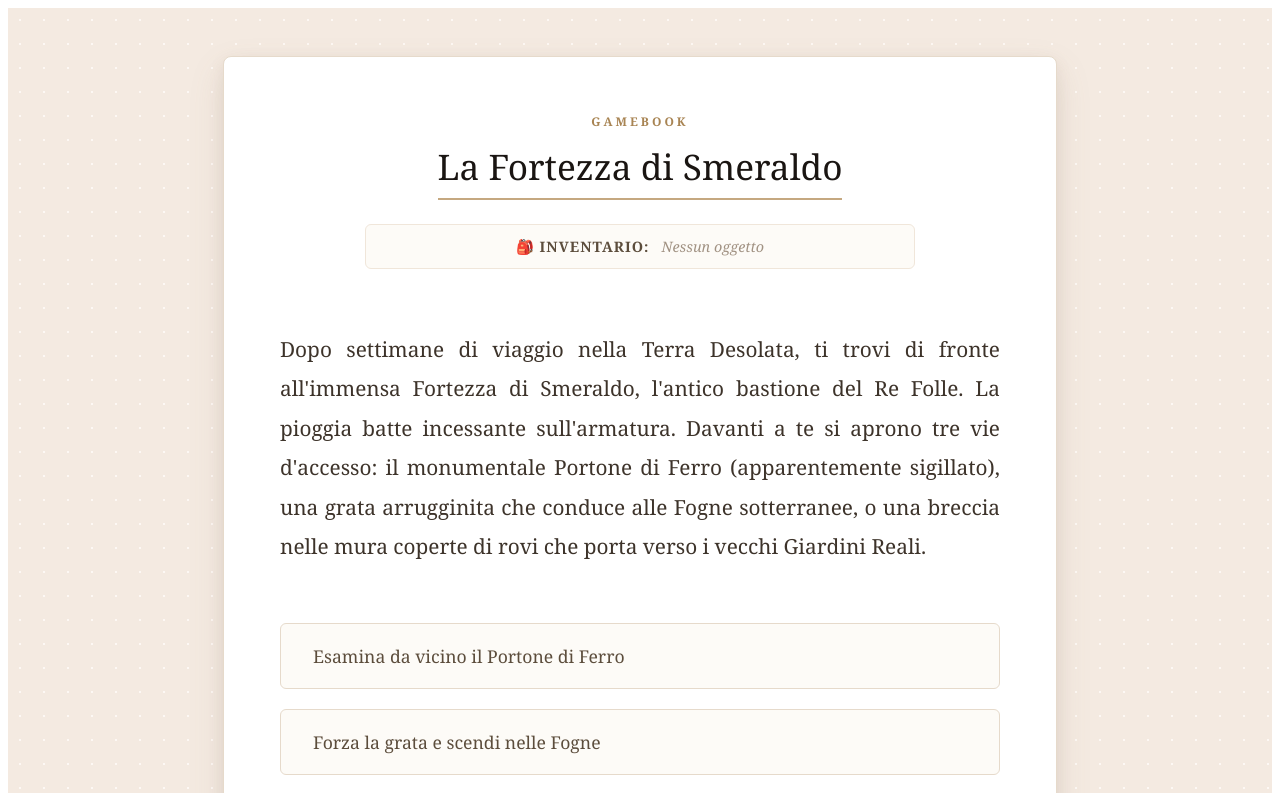
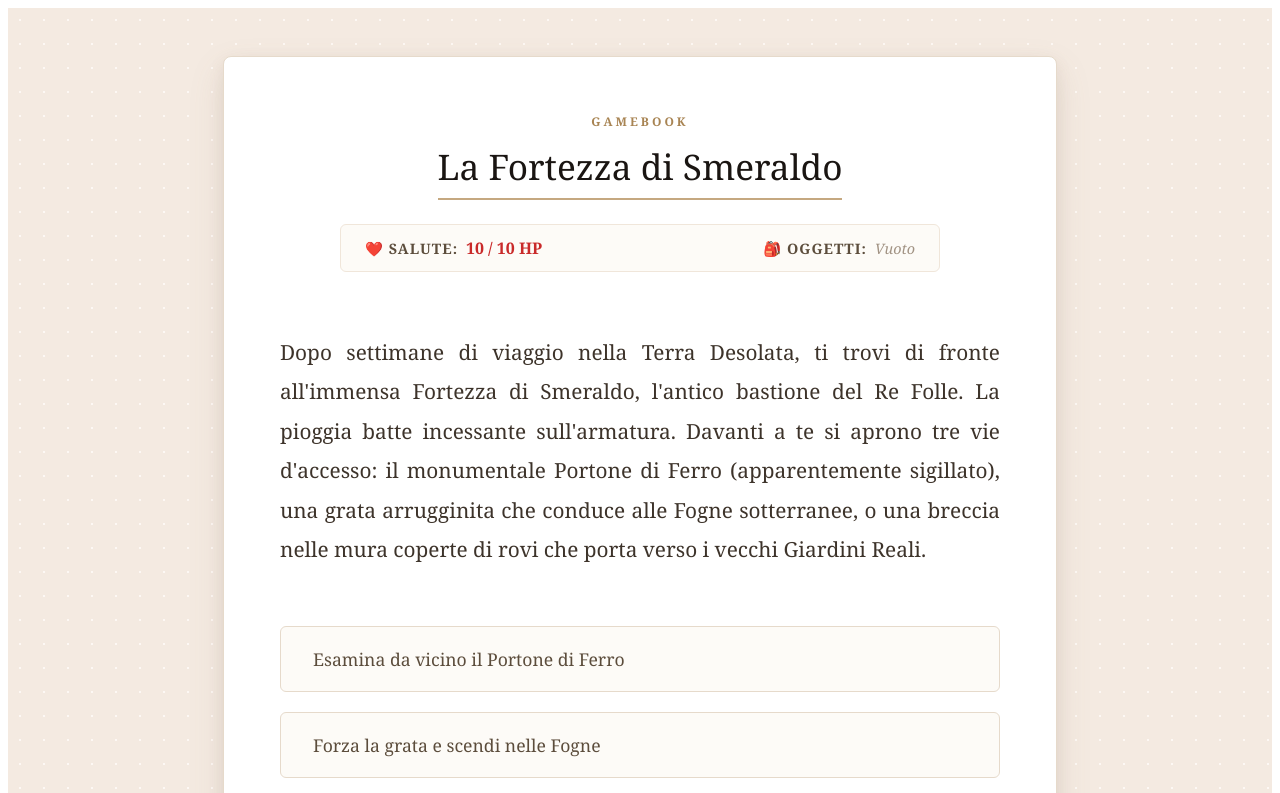
Before and after one commit to IlariA-16/gamebook-engine, an Angular app: page / in a window 1280 px wide. Shown: the top 793 px of the page. Built offline with nearby package versions, Linux system fonts and the light colour scheme.

Commit message:
style: aggiunge stili per status-bar, sezioni hp e bottoni disabilitati

```diff
--- a/src/app/app.css
+++ b/src/app/app.css
@@ -21,7 +21,7 @@
   border: 1px solid #e6dacb;
 }
 
-/* Intestazione Opzione B - Stile Romanzo Classico */
+/* Intestazione Classica */
 .game-header {
   text-align: center;
   margin-bottom: 2.5rem;
@@ -43,30 +43,42 @@
   margin: 0 0 1.5rem 0;
   padding-bottom: 0.5rem;
   display: inline-block;
-  border-bottom: 2px solid #c5a880; /* Linea decorativa inferiore bronzo/oro */
+  border-bottom: 2px solid #c5a880;
   font-family: 'Georgia', serif;
 }
 
-/* INTERFACCIA BARRA INVENTARIO */
-.inventory-bar {
+/* BARRA DELLO STATO (HP + INVENTARIO) */
+.status-bar {
   display: flex;
+  justify-content: space-between;
   align-items: center;
-  justify-content: center;
-  gap: 0.75rem;
+  gap: 1.5rem;
   background-color: #fdfbf7;
   border: 1px solid #f0e6da;
   padding: 0.75rem 1.5rem;
   border-radius: 6px;
-  max-width: 500px;
-  margin: 0 auto;
+  max-width: 550px;
+  margin: 0 auto 1.5rem auto;
 }
 
-.inventory-title {
+.hp-section, .inventory-section {
+  display: flex;
+  align-items: center;
+  gap: 0.5rem;
+}
+
+.status-title {
   font-size: 0.9rem;
   font-weight: bold;
   color: #5c4d3c;
   text-transform: uppercase;
   letter-spacing: 1px;
+}
+
+.hp-value {
+  font-size: 1rem;
+  font-weight: bold;
+  color: #c92a2a;
 }
 
 .inventory-items {
@@ -106,14 +118,14 @@
   text-align: justify;
 }
 
-/* Contenitore dei Bottoni delle Scelte */
+/* Contenitore Scelte */
 .choices-container {
   display: flex;
   flex-direction: column;
   gap: 1.25rem;
 }
 
-/* Pulsanti stile Capitolo */
+/* Pulsanti Scelta */
 .btn-choice {
   background-color: #fdfbf7;
   color: #5c4d3c;
@@ -138,12 +150,11 @@
   transform: translateY(-1px);
 }
 
-/* PULSANTI DISABILITATI (SCELTE BLOCCATE) */
 .btn-choice:disabled {
   background-color: #f5f5f5;
   color: #a1a1a1;
   border-color: #e0e0e0;
-  cursor: not-allowed; /* Cursore di blocco */
+  cursor: not-allowed;
   opacity: 0.6;
 }
 
@@ -154,7 +165,7 @@
   font-weight: bold;
 }
 
-/* Schermata di Fine Gioco / Vittoria */
+/* Fine Gioco */
 .ending-container {
   text-align: center;
   padding: 3rem 0 1rem 0;
@@ -195,7 +206,6 @@
   box-shadow: 0 4px 12px rgba(44, 37, 32, 0.2);
 }
 
-/* Caricamento */
 .loading {
   text-align: center;
   padding: 4rem;
--- a/src/app/app.html
+++ b/src/app/app.html
@@ -8,9 +8,17 @@
         <h2>{{ node.title }}</h2>
       }
 
-      <!-- BARRA DELL'INVENTARIO -->
-      <div class="inventory-bar">
-        <span class="inventory-title">🎒 Inventario:</span>
+      <!-- BARRA DELLO STATO (HP + INVENTARIO) -->
+      <div class="status-bar">
+        <!-- Sezione Punti Vita -->
+        <div class="hp-section">
+          <span class="status-title">❤️ Salute:</span>
+          <span class="hp-value">{{ hp$ | async }} / 10 HP</span>
+        </div>
+
+        <!-- Sezione Inventario -->
+        <div class="inventory-section">
+          <span class="status-title">🎒 Oggetti:</span>
           @if (inventory$ | async; as items) {
             @if (items.length > 0) {
               <div class="inventory-items">
@@ -19,9 +27,10 @@
                 }
               </div>
             } @else {
-            <span class="inventory-empty">Nessun oggetto</span>
+              <span class="inventory-empty">Vuoto</span>
             }
           }
+        </div>
       </div>
     </header>
 
--- a/src/app/app.ts
+++ b/src/app/app.ts
@@ -10,28 +10,31 @@ import { StoryService } from './story';
   styleUrl: './app.css'
 })
 export class AppComponent {
-  // Espone lo stato della scena e dell'inventario direttamente al file HTML
+  // Dichiariamo solo le variabili in alto senza assegnarle
   currentNode$;
   inventory$;
+  hp$;
 
-  constructor(private story: StoryService) {
-    this.currentNode$ = this.story.currentNode$;
-    this.inventory$ = this.story.inventory$;
+  // Le assegniamo qui dentro, dove "storyService" è finalmente pronto e utilizzabile!
+  constructor(private storyService: StoryService) {
+    this.currentNode$ = this.storyService.currentNode$;
+    this.inventory$ = this.storyService.inventory$;
+    this.hp$ = this.storyService.hp$;
   }
 
   // Verifica se il giocatore soddisfa i requisiti della scelta
   canChoose(requiredItem?: string): boolean {
-    if (!requiredItem) return true; // Scelta libera
-    return this.story.hasItem(requiredItem);
+    if (!requiredItem) return true;
+    return this.storyService.hasItem(requiredItem);
   }
 
   // Gestisce il click del giocatore su una scelta
   makeChoice(nextNodeId: string): void {
-    this.story.goToNode(nextNodeId);
+    this.storyService.goToNode(nextNodeId);
   }
 
   // Gestisce il click sul bottone di riavvio
   restart(): void {
-    this.story.restartGame();
+    this.storyService.restartGame();
   }
 }
--- a/src/app/story.model.ts
+++ b/src/app/story.model.ts
@@ -11,4 +11,5 @@ export interface StoryNode {
   choices: Choice[];
   isEnding: boolean;
   itemToGive?: string;   // ID dell'oggetto che il giocatore raccoglie in questa scena
+  hpModifier?: number;   // NUOVO: es. -3 per un danno, +2 per una cura
 }
--- a/src/app/story.ts
+++ b/src/app/story.ts
@@ -9,6 +9,7 @@ import { StoryNode } from './story.model';
 export class StoryService {
   private storyNodes: StoryNode[] = [];
   private inventory: string[] = []; // Array interno per gli oggetti posseduti
+  private currentHp: number = 10;   // Salute massima iniziale (NUOVO)
 
   // Gestisce lo stato del nodo attuale e notifica i componenti quando cambia
   private currentNodeSubject = new BehaviorSubject<StoryNode | null>(null);
@@ -17,6 +18,10 @@ export class StoryService {
   // Gestisce lo stato dell'inventario e notifica l'interfaccia utente
   private inventorySubject = new BehaviorSubject<string[]>([]);
   public inventory$: Observable<string[]> = this.inventorySubject.asObservable();
+
+  // Gestisce lo stato della salute (HP) e notifica l'interfaccia utente (NUOVO)
+  private hpSubject = new BehaviorSubject<number>(10);
+  public hp$: Observable<number> = this.hpSubject.asObservable();
 
   constructor(private http: HttpClient) {
     this.loadStory();
@@ -39,10 +44,24 @@ export class StoryService {
   public goToNode(nodeId: string): void {
     const targetNode = this.storyNodes.find(node => node.id === nodeId);
     if (targetNode) {
-      // Se il nodo attuale assegna un oggetto, lo aggiungiamo all'inventario
+      // 1. Se il nodo attuale assegna un oggetto, lo aggiungiamo all'inventario
       if (targetNode.itemToGive && !this.inventory.includes(targetNode.itemToGive)) {
         this.inventory.push(targetNode.itemToGive);
         this.inventorySubject.next([...this.inventory]); // Notifica la UI
+      }
+
+      // 2. Gestione Punti Vita (HP) (NUOVO)
+      if (targetNode.hpModifier) {
+        this.currentHp += targetNode.hpModifier;
+        if (this.currentHp > 10) this.currentHp = 10; // Non supera il limite massimo
+
+        if (this.currentHp <= 0) {
+          this.currentHp = 0;
+          this.hpSubject.next(this.currentHp);
+          this.triggerDeathNode(targetNode.title || 'Pericolo');
+          return; // Ferma il gioco, l'utente è morto
+        }
+        this.hpSubject.next(this.currentHp);
       }
 
       this.currentNodeSubject.next(targetNode);
@@ -51,15 +70,29 @@ export class StoryService {
     }
   }
 
+  // Genera istantaneamente una schermata di Game Over personalizzata per fine salute (NUOVO)
+  private triggerDeathNode(scenaMorte: string): void {
+    const deathNode: StoryNode = {
+      id: 'morte_hp',
+      title: 'La Fine del Viaggio',
+      text: `Durante gli eventi accaduti in "${scenaMorte}", le tue ferite si rivelano troppo gravi. Ti accasci al suolo privo di forze. La tua salute è arrivata a 0.`,
+      choices: [],
+      isEnding: true
+    };
+    this.currentNodeSubject.next(deathNode);
+  }
+
   // Controlla se il giocatore possiede un determinato oggetto
   public hasItem(itemName: string): boolean {
     return this.inventory.includes(itemName);
   }
 
-  // Riavvia la storia dall'inizio e svuota l'inventario
+  // Riavvia la storia dall'inizio, svuota l'inventario e resetta gli HP
   public restartGame(): void {
     this.inventory = [];
+    this.currentHp = 10; // Resetta gli HP al massimo (NUOVO)
     this.inventorySubject.next([]);
+    this.hpSubject.next(this.currentHp); // Notifica la UI (NUOVO)
     this.goToNode('intro');
   }
 }
```
Also changed, not shown: public/story-data.json (+34 -16 lines). Lines whose indentation alone changed are shown as unchanged.
